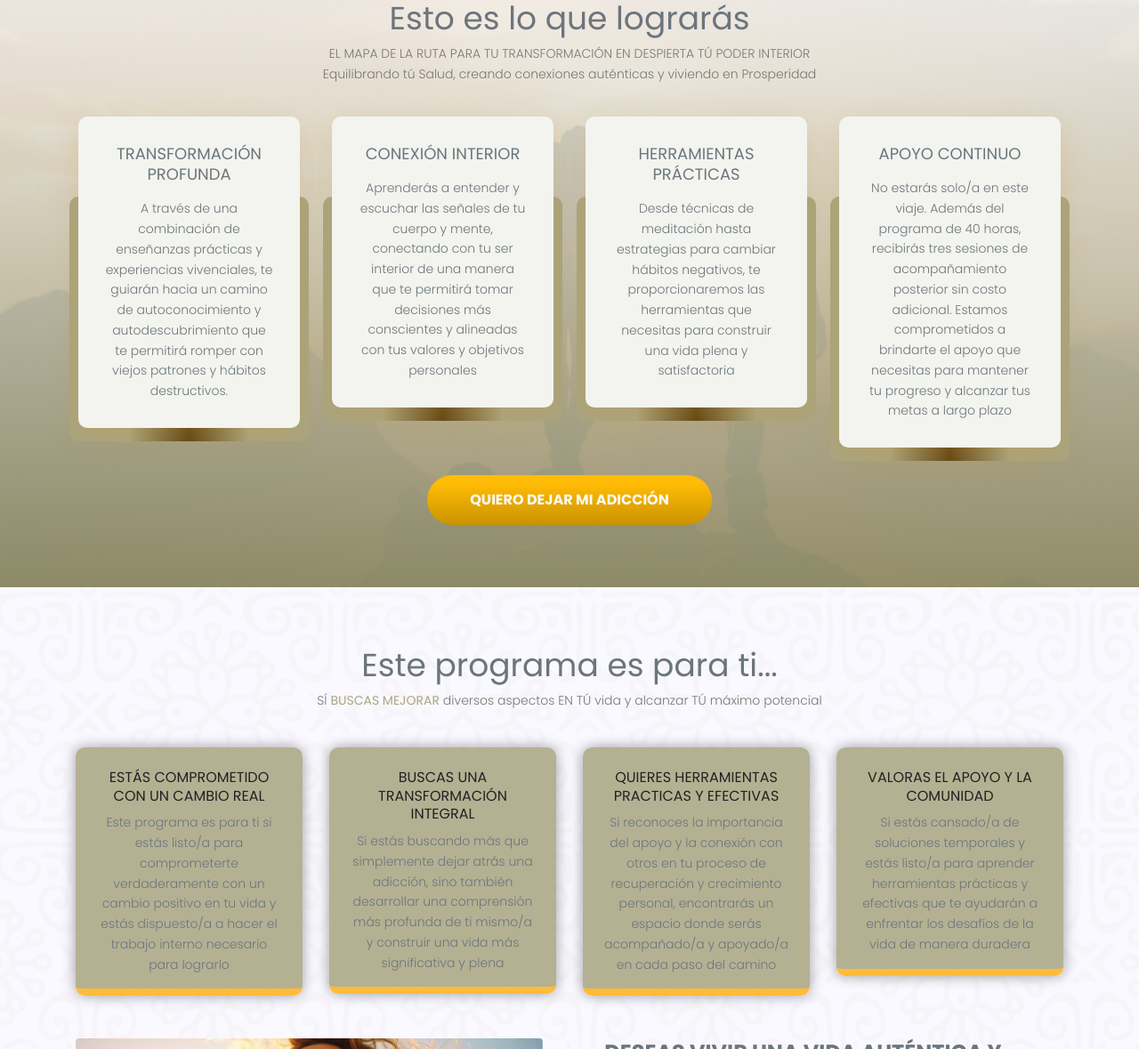
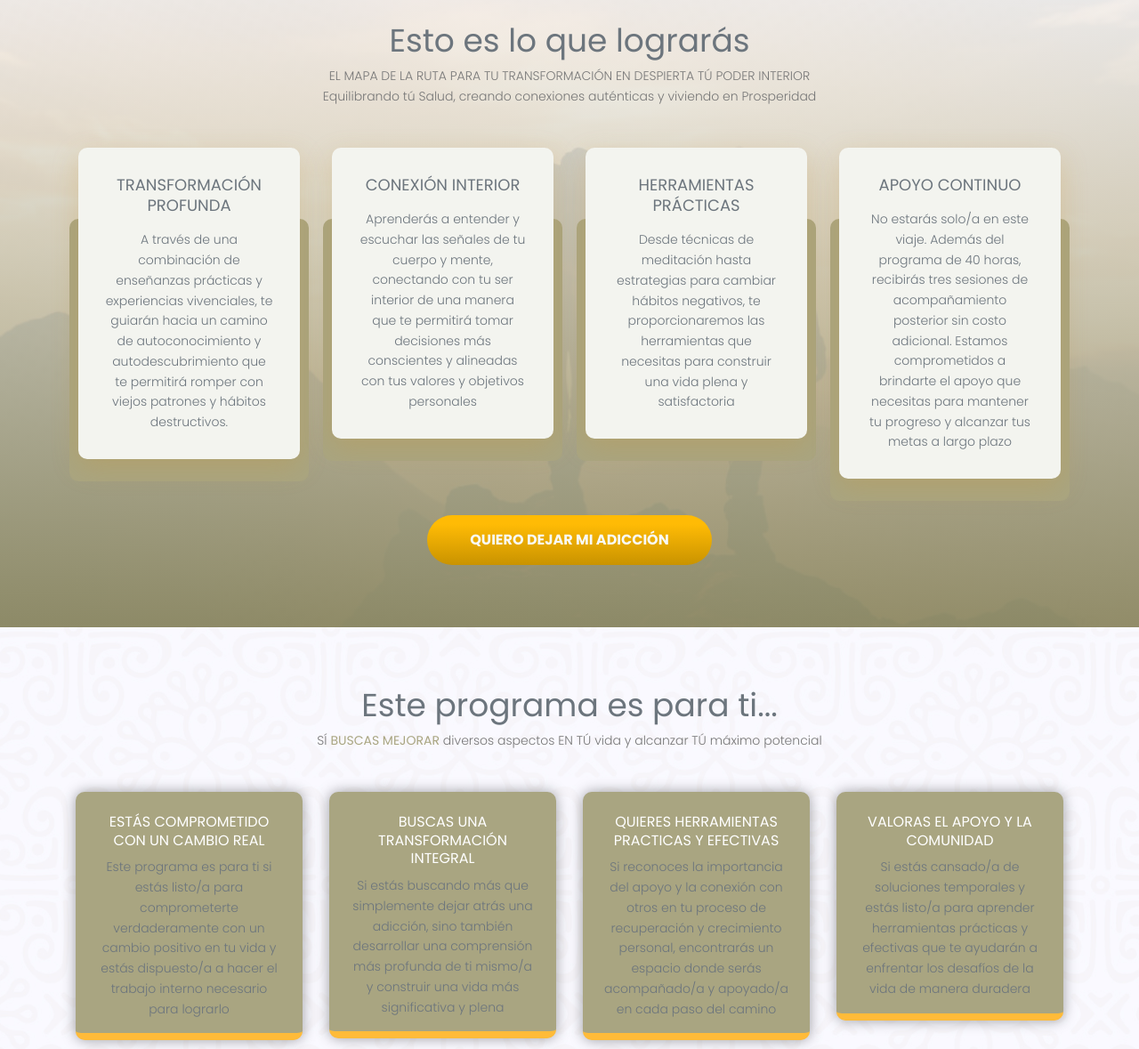
Before and after one commit to Gio-Moreno/migrando-al-ser, a plain HTML site: page index.html in a window 1280 px wide. Shown: the part 1621-2800 px from the top of the page at 89% size. Drawn offline with nearby package versions, Linux system fonts and the light colour scheme; some packages are replaced by stand-ins of ours.

Commit message:
Update main.css

```diff
--- a/css/main.css
+++ b/css/main.css
@@ -2441,7 +2441,7 @@ body.mobile-nav-active #mobile-nav-toggle {
   background-size: cover;
 }
 .menu {
-  background: linear-gradient(90deg, #a9a581, #a9a581, #5c4211, #a9a581, #a9a581);
+  background-color: #A9A581;
   border-radius: 10px;
   margin-top: 100px;
   padding: 10px;
@@ -2454,16 +2454,18 @@ body.mobile-nav-active #mobile-nav-toggle {
   box-shadow: 0px 10px 30px 0px rgba(202, 151, 55, 0.267);
   border-radius: 10px;
   padding: 30px 30px;
+  margin-bottom: 10px;
   color: rgb(199, 199, 199);
-  margin-top: -100px;
+  margin-top: -90px;
 }
 
 .single-menu2 {
-  background-color: #A9A581d9;
+  background-color: #A9A581;
   box-shadow: 0px 10px 30px 0px rgba(202, 151, 55, 0.267);
   border-radius: 10px;
   color: #fff;
-  margin-top: 5px;
+  margin-top: 10px;
+  margin-bottom: 20px;
   border-bottom: 8px solid #FFBB39;
   box-shadow: 0 0 15px #00000060;
 }
@@ -2480,9 +2482,9 @@ body.mobile-nav-active #mobile-nav-toggle {
 }
 
 .title-goals {
+  color: #fff;
   line-height: 130%!important;
   margin: 0;
-  margin-bottom: 1rem;
 }
 
 .gallery-area img {
```
